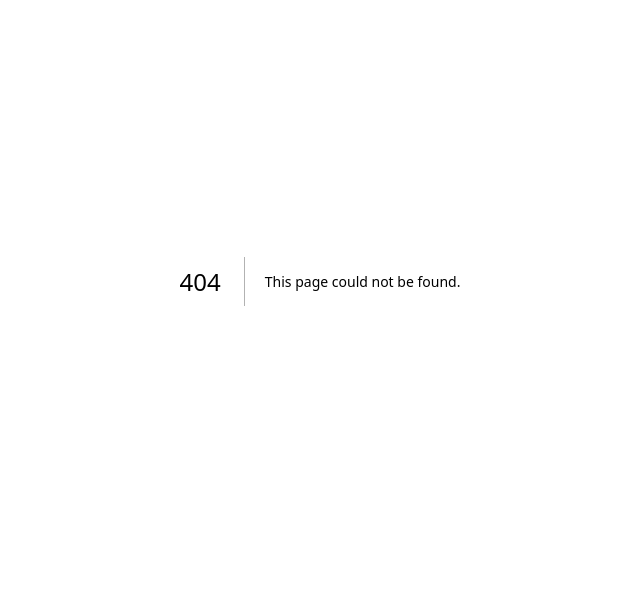
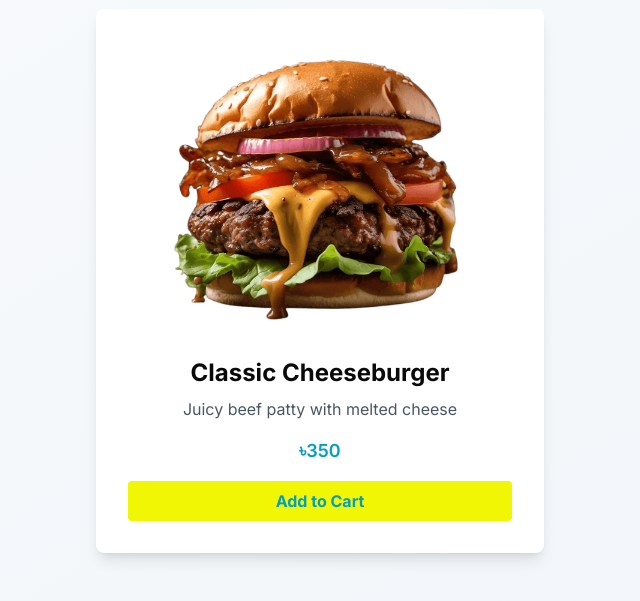
Before and after one commit to uzicodes/Culinary-Canvas, a Next.js app: page /all-items/1 in a window 1280 px wide. Before the commit this address had no page. Shown: the part 119-720 px from the top of the page, without its empty margins (320-960 px from the left). Built offline with nearby package versions, Linux system fonts and the light colour scheme.

Commit message:
feat: re-routed  menu page now links to /all-items?id=ITEM_ID a& will show the specific item in the all-items page

```diff
--- /dev/null
+++ b/src/app/all-items/[id]/page.tsx
@@ -0,0 +1,20 @@
+import { notFound } from 'next/navigation';
+import menuItems from '@/data/menuItems';
+import Image from 'next/image';
+
+export default function ItemDetailPage({ params }: { params: { id: string } }) {
+  const item = menuItems.find((item) => String(item.id) === params.id);
+  if (!item) return notFound();
+
+  return (
+    <div className="min-h-screen flex flex-col items-center justify-center bg-gradient-to-br from-slate-50 to-slate-100">
+      <div className="bg-white rounded-lg shadow-lg p-8 max-w-md w-full">
+        <Image src={item.image} alt={item.name} width={300} height={300} className="mx-auto rounded" />
+        <h1 className="text-2xl font-bold mt-4 mb-2 text-center">{item.name}</h1>
+        <p className="text-gray-600 text-center mb-4">{item.description}</p>
+        <div className="text-center text-lg font-semibold text-[#029FBE] mb-4">৳{item.price}</div>
+        <button className="bg-[#F1F604] hover:bg-yellow-300 text-[#029FBE] px-6 py-2 rounded text-base font-bold transition-colors w-full">Add to Cart</button>
+      </div>
+    </div>
+  );
+}
--- a/src/app/all-items/page.tsx
+++ b/src/app/all-items/page.tsx
@@ -35,9 +35,8 @@ export default function AllProductsPage({ searchParams }: { searchParams: { [key
 
   const activeCategory = typeof searchParams?.category === 'string' ? searchParams.category : 'all';
   const searchTerm = typeof searchParams?.search === 'string' ? searchParams.search : '';
+  const selectedId = typeof searchParams?.id === 'string' ? searchParams.id : undefined;
   const [showToast, setShowToast] = useState(false);
-
-  // Your Menu Items Array
   const initialMenuItems: MenuItem[] = [
     { id: 1, name: 'Classic Cheeseburger', description: 'Juicy beef patty with melted cheese ', price: 350, category: 'burger', image: '/items/burger/classic.png' },
     { id: 2, name: 'Bacon Burger', description: 'Crispy bacon with beef patty and cheddar', price: 400, category: 'burger', image: '/items/burger/bacon.png' },
@@ -107,12 +106,18 @@ export default function AllProductsPage({ searchParams }: { searchParams: { [key
     { id: 'drinks', label: 'Drinks & Beverages' },
   ];
 
-  const filteredItems = initialMenuItems.filter(item => {
+  let filteredItems = initialMenuItems.filter(item => {
     const matchesCategory = activeCategory === 'all' || item.category === activeCategory;
     const matchesSearch = item.name.toLowerCase().includes(searchTerm.toLowerCase()) ||
       item.description.toLowerCase().includes(searchTerm.toLowerCase());
     return matchesCategory && matchesSearch;
   });
+
+  // If id param is present, show only that item (if found)
+  if (selectedId) {
+    const found = initialMenuItems.find(item => String(item.id) === selectedId);
+    filteredItems = found ? [found] : [];
+  }
 
   return (
     <div className="min-h-screen bg-gradient-to-br from-slate-50 to-slate-100 pt-28">
@@ -195,7 +200,7 @@ export default function AllProductsPage({ searchParams }: { searchParams: { [key
   );
 }
 
-// Sub-component for individual item cards to manage internal edit state
+
 function ItemCard({ item, isAdmin, setShowToast }: { item: MenuItem, isAdmin: boolean, setShowToast: (v: boolean) => void }) {
   const [isEditing, setIsEditing] = useState(false);
   const [editedItem, setEditedItem] = useState(item);
--- a/src/app/menu/page.tsx
+++ b/src/app/menu/page.tsx
@@ -60,7 +60,7 @@ const MenuPage = () => {
                   </p>
                 </div>
 
-                <Link href={`/all-items/${item.id}`}>
+                <Link href={`/all-items?id=${item.id}`}>
                    <motion.div
                     whileHover={{ x: 3 }}
                     className="w-7 h-7 rounded-full bg-black flex items-center justify-center text-[#BCE334]"
```
